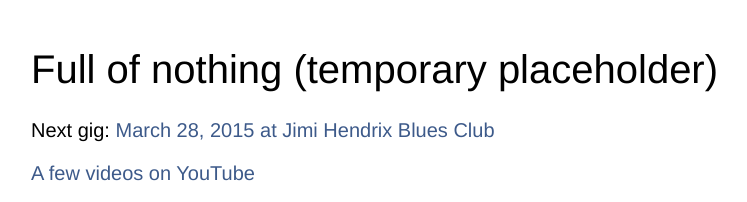
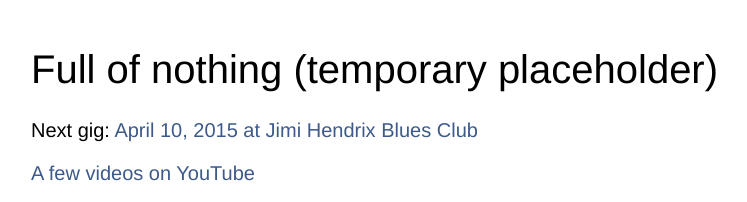
Before and after one commit to hoho/maratdakota, a plain HTML site: page index.html in a window 1280 px wide. Shown: the top 202 px of the page, without its empty margins (9-756 px from the left). Drawn offline with Linux system fonts and the light colour scheme.

Commit message:
Next gig.

```diff
--- a/index.html
+++ b/index.html
@@ -1 +1 @@
-<!doctype html><html><head><meta charset="utf-8"><link rel="stylesheet" type="text/css" href="|/|.css" media="screen"><title>Marat Dakota</title></head><body><h1>Full of nothing (temporary placeholder)</h1><p>Next gig: <a href="http://hendrix-club.ru/en/">March 28, 2015 at Jimi Hendrix Blues Club</a></p><p><a href="http://www.youtube.com/user/MaratDakota/videos">A few videos on YouTube</a></p><p><a href="https://github.com/hoho">GitHub account</a></p><p>Email: <a href="mailto:dakota@brokenpipe.ru">dakota@brokenpipe.ru</a></p></body></html>
+<!doctype html><html><head><meta charset="utf-8"><link rel="stylesheet" type="text/css" href="|/|.css" media="screen"><title>Marat Dakota</title></head><body><h1>Full of nothing (temporary placeholder)</h1><p>Next gig: <a href="http://hendrix-club.ru/en/">April 10, 2015 at Jimi Hendrix Blues Club</a></p><p><a href="http://www.youtube.com/user/MaratDakota/videos">A few videos on YouTube</a></p><p><a href="https://github.com/hoho">GitHub account</a></p><p>Email: <a href="mailto:dakota@brokenpipe.ru">dakota@brokenpipe.ru</a></p></body></html>
```
Also changed, not shown: 1 other file.
